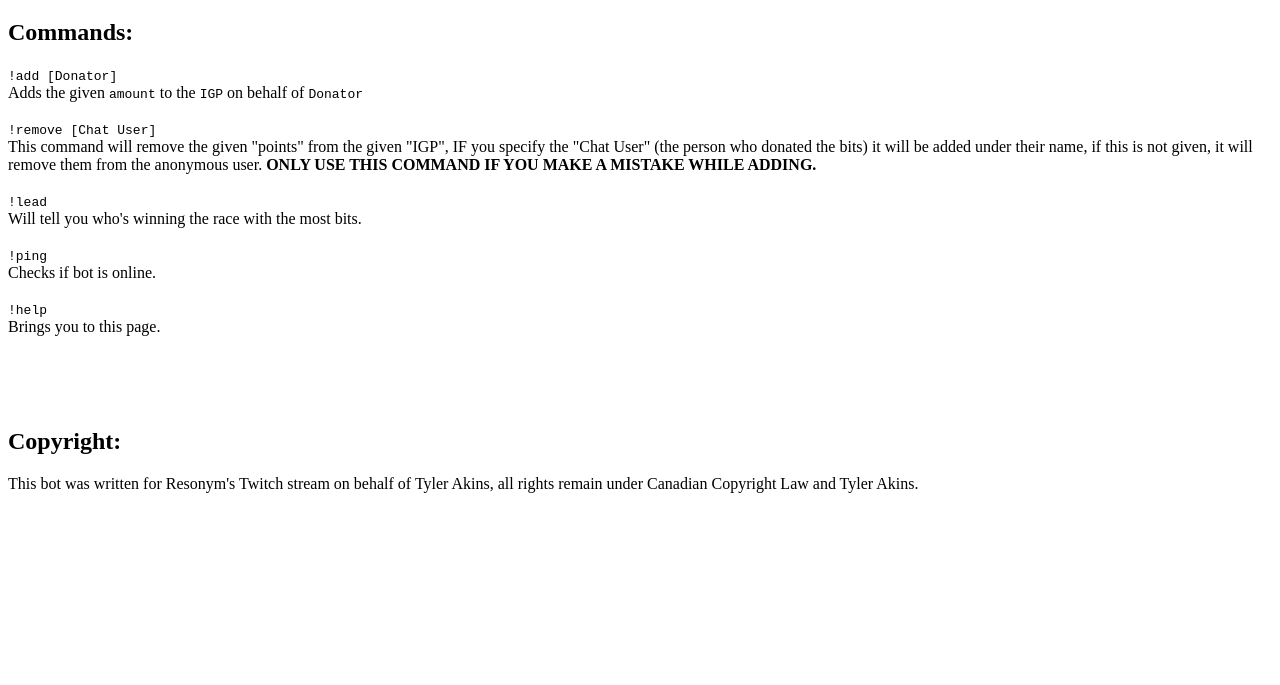
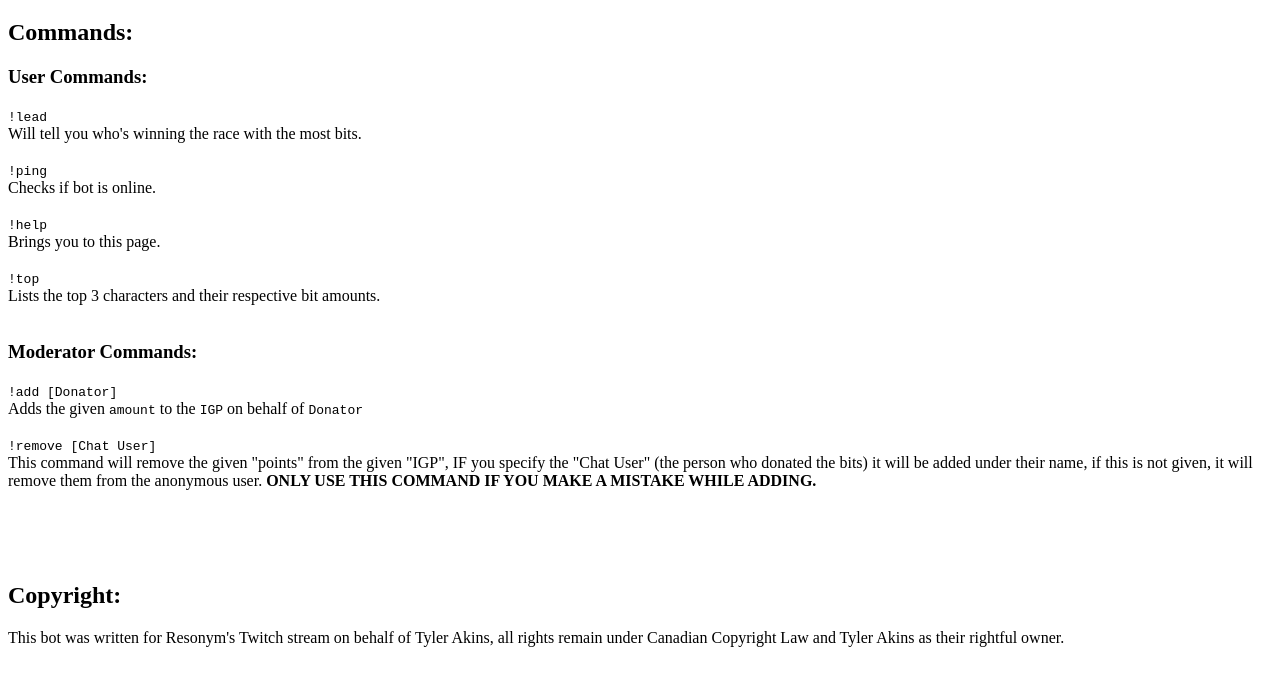
Before and after one commit to Oliver-Akins/points_counter, a plain HTML site: page index.html in a window 1280 px wide. Shown: the part 61-746 px from the top of the page. Drawn offline with Linux system fonts and the light colour scheme.

Commit message:
Update help page.

```diff
--- a/index.html
+++ b/index.html
@@ -9,18 +9,7 @@
     <body>
         <h1>Stardew Valley Date Counter Help</h1>
         <h2>Commands:</h2>
-        <div>
-            <code>!add <amount> <IGP> [Donator]</code>
-            <br>
-            Adds the given <code>amount</code> to the <code>IGP</code> on behalf of <code>Donator</code>
-        </div>
-        <br>
-        <div>
-            <code>!remove <points> <IGP> [Chat User]</code>
-            <br>
-            This command will remove the given "points" from the given "IGP", IF you specify the "Chat User" (the person who donated the bits) it will be added under their name, if this is not given, it will remove them from the anonymous user. <b>ONLY USE THIS COMMAND IF YOU MAKE A MISTAKE WHILE ADDING.</b>
-        </div>
-        <br>
+        <h3>User Commands:</h3>
         <div>
             <code>!lead</code>
             <br>
@@ -38,8 +27,27 @@
             <br>
             Brings you to this page.
         </div>
+        <br>
+        <div>
+            <code>!top</code>
+            <br>
+            Lists the top 3 characters and their respective bit amounts.
+        </div>
+        <br>
+        <h3>Moderator Commands:</h3>
+        <div>
+            <code>!add <amount> <IGP> [Donator]</code>
+            <br>
+            Adds the given <code>amount</code> to the <code>IGP</code> on behalf of <code>Donator</code>
+        </div>
+        <br>
+        <div>
+            <code>!remove <points> <IGP> [Chat User]</code>
+            <br>
+            This command will remove the given "points" from the given "IGP", IF you specify the "Chat User" (the person who donated the bits) it will be added under their name, if this is not given, it will remove them from the anonymous user. <b>ONLY USE THIS COMMAND IF YOU MAKE A MISTAKE WHILE ADDING.</b>
+        </div>
         <br><br><br><br>
         <h2>Copyright:</h2>
-        This bot was written for Resonym's Twitch stream on behalf of Tyler Akins, all rights remain under Canadian Copyright Law and Tyler Akins.
+        This bot was written for Resonym's Twitch stream on behalf of Tyler Akins, all rights remain under Canadian Copyright Law and Tyler Akins as their rightful owner.
     </body>
 </html>
```
